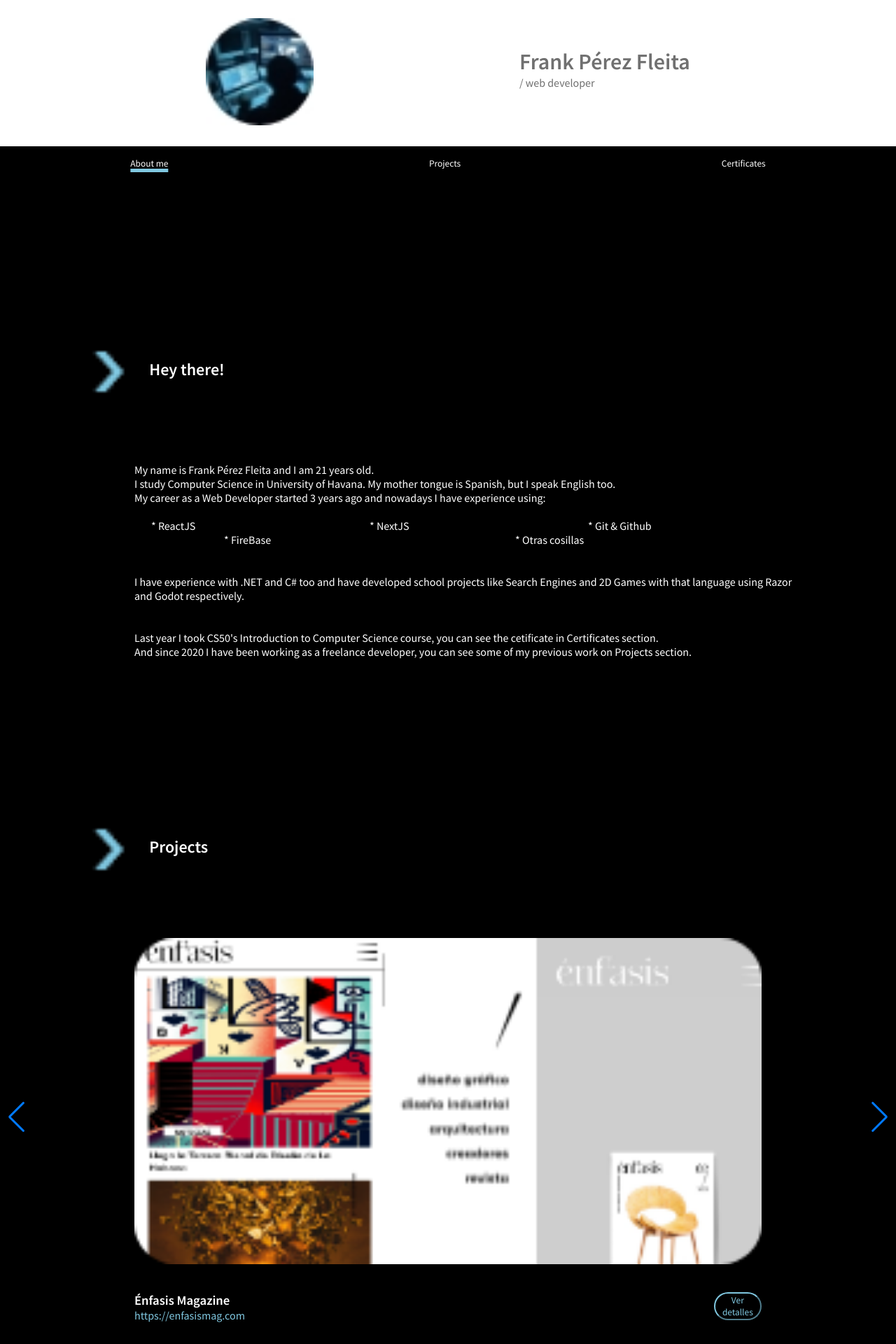
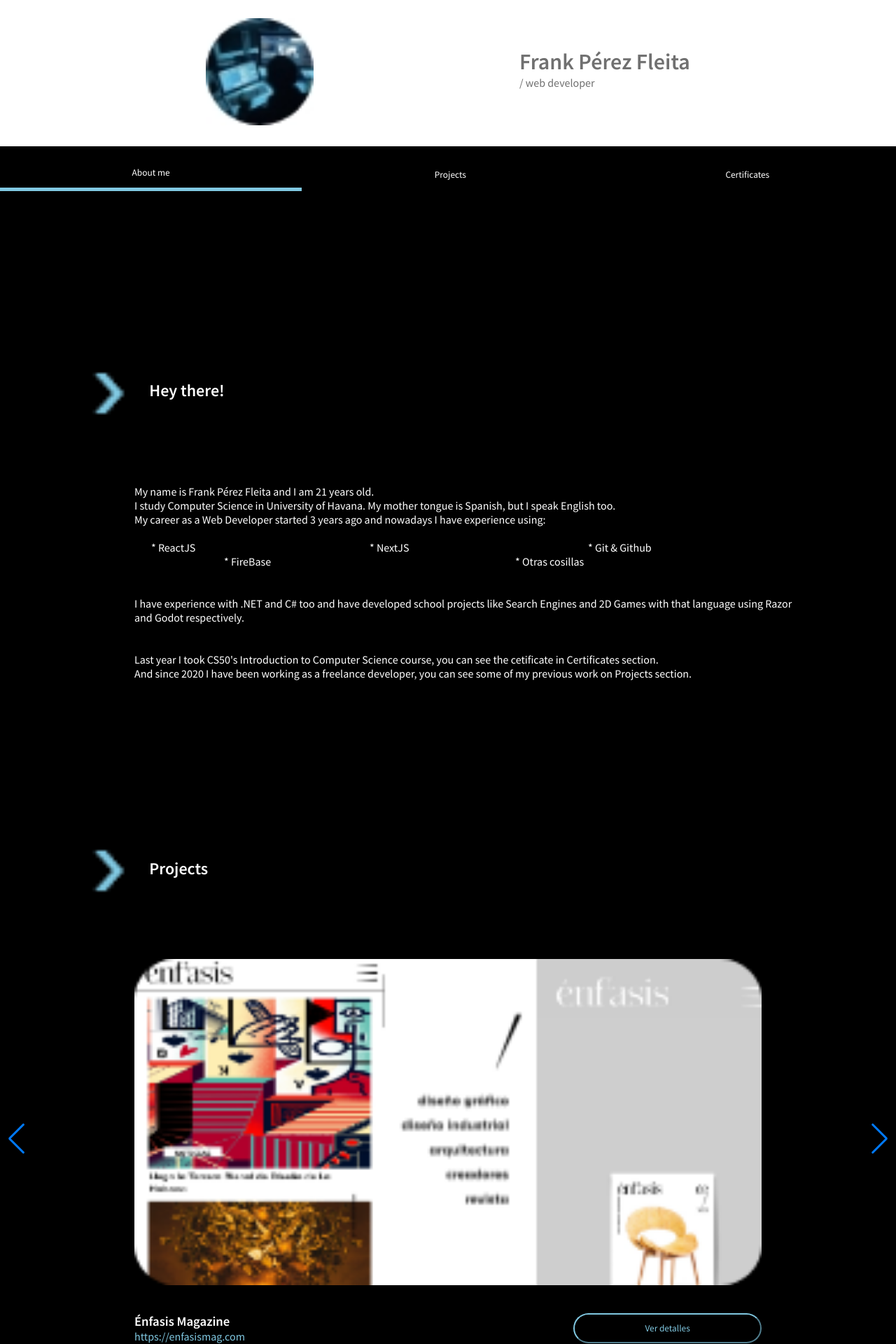
Before and after one commit to frankperez-github/frankperezfleita, a React (Create React App) app: page / in a window 1280 px wide. Shown: the top 1920 px of the page at 70% size. Built offline with nearby package versions, Linux system fonts and the light colour scheme.

Commit message:
eliminating routes to improve performance

```diff
--- a/src/App.css
+++ b/src/App.css
@@ -37,14 +37,6 @@
 {
   margin-top: -1%;
 }
-.nameAndTitle p
-{
-  margin: 0;
-}
-.nameAndTitle h1
-{
-  margin: 0;
-}
 
 .navBar
 {
@@ -53,17 +45,19 @@
   justify-content: space-around;
   background-color: black;
 }
-.navbar-item
-{
-  text-decoration: none;
+.navbar-item{
+  width: 35%;
+  background-color: black;
   color: white;
+  border: none;
+  cursor: pointer;
 }
 .selected
 {
-  text-decoration: underline;
-  text-decoration-color: #80C8E1;
-  text-decoration-thickness: 5px;
-  text-decoration-style: solid;
+  padding: 1% 5%;
+  border-bottom: solid;
+  border-color: #80C8E1;
+  border-width: 5px;
 }
 
 .title
@@ -143,21 +137,15 @@
 {
   margin-top: 5%;
 }
-.navbar-item{
-  background-color: black;
-  color: white;
-  border: none;
-  cursor: pointer;
-}
+
 .siteButton
 {
   color: #80C8E1;
   border-color: #80C8E1;
   background-color: rgba(255, 255, 255, 0);
-  padding: 2%;
   border-radius: 3em;
   cursor: pointer;
-  width: 100%;
+  width: 30%;
 }
 
 
--- a/src/App.js
+++ b/src/App.js
@@ -107,7 +107,7 @@ function App() {
     <div>
         <Header route={route}changeRoute={changeRoute}/>
         {
-         route=="About" && <AboutMe id="AboutComponent"projects={projects}/>
+         route=="About" && <AboutMe id="AboutComponent" changeRoute={changeRoute}projects={projects}/>
         }
         {
           route=="Projects" && <Projects id="ProjectsComponent" projects={projects}/>
--- a/src/Components/ProjectPreview.jsx
+++ b/src/Components/ProjectPreview.jsx
@@ -1,5 +1,5 @@
 
-function ProjectPreview({projectImage, projectName, projectLink})
+function ProjectPreview({changeRoute, projectImage, projectName, projectLink})
 {
     return(
         <div className="ProjectPreview">
@@ -12,9 +12,8 @@ function ProjectPreview({projectImage, projectName, projectLink})
                     <h3>{projectName}</h3>
                     <a className="projectLink" href={projectLink}>{projectLink}</a>
                 </div>
-                <a href="/Projects" id="ProjectDetails">
-                    <button className="siteButton">Ver detalles</button>
-                </a>
+
+                <button onClick={()=>{changeRoute("Projects")}} className="siteButton">Ver detalles</button>
             </div>
         </div>
     );
--- a/src/Pages/AboutMe.jsx
+++ b/src/Pages/AboutMe.jsx
@@ -6,7 +6,7 @@ import ProjectPreview from '../Components/ProjectPreview.jsx';
 import Text from '../Components/Text.jsx';
 import Title from '../Components/Title.jsx'
 
-function AboutMe({projects}) {
+function AboutMe({changeRoute, projects}) {
 
     return(
 
@@ -58,6 +58,7 @@ function AboutMe({projects}) {
                     {projects.map((project) => (
                         <SwiperSlide key={project.id}>
                             <ProjectPreview
+                            changeRoute={changeRoute}
                             projectImage={project.Image}
                             projectName = {project.Name}
                             projectLink = {project.Link}
--- a/src/pages/AboutMe.jsx
+++ b/src/pages/AboutMe.jsx
@@ -6,7 +6,7 @@ import ProjectPreview from '../Components/ProjectPreview.jsx';
 import Text from '../Components/Text.jsx';
 import Title from '../Components/Title.jsx'
 
-function AboutMe({projects}) {
+function AboutMe({changeRoute, projects}) {
 
     return(
 
@@ -58,6 +58,7 @@ function AboutMe({projects}) {
                     {projects.map((project) => (
                         <SwiperSlide key={project.id}>
                             <ProjectPreview
+                            changeRoute={changeRoute}
                             projectImage={project.Image}
                             projectName = {project.Name}
                             projectLink = {project.Link}
```
